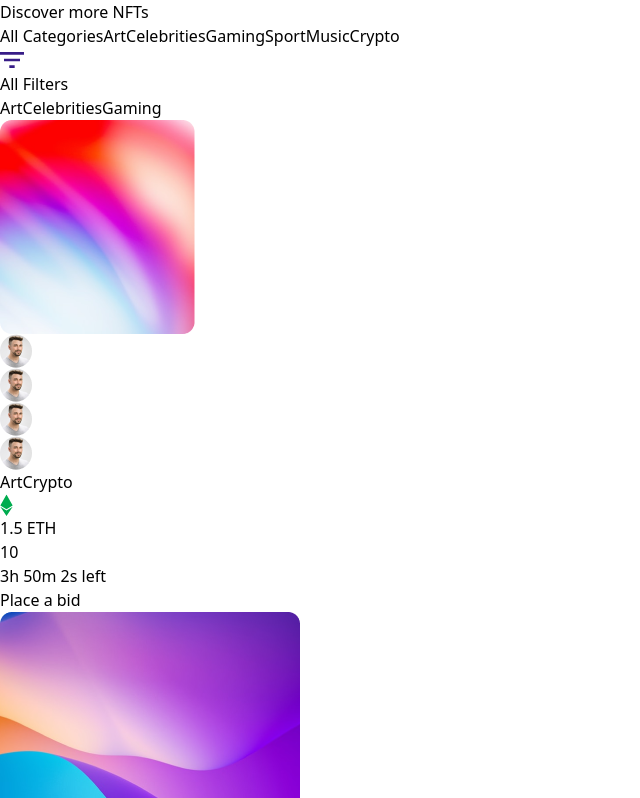
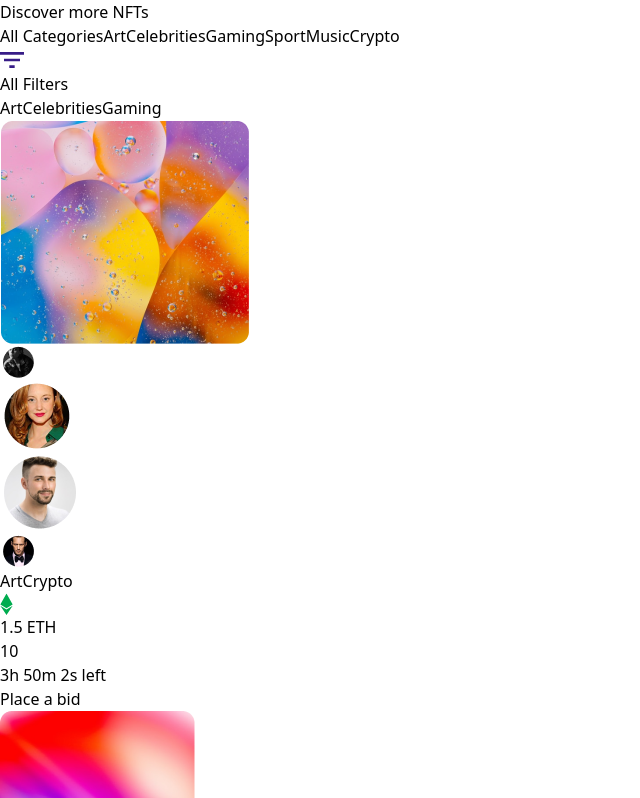
Before and after one commit to mahadi61/nfters-landing-page, a React (Vite) app: page / in a window 1280 px wide. Shown: the part 7062-7860 px from the top of the page, without its empty margins (0-640 px from the left). Built offline with nearby package versions, Linux system fonts and the light colour scheme.

Commit message:
more button work done

```diff
--- a/src/Components/Discover/DiscoverNft.jsx
+++ b/src/Components/Discover/DiscoverNft.jsx
@@ -2,23 +2,19 @@ import { useEffect, useState } from "react";
 import DiscoverCard from "./DiscoverCard";
 import FilterDropdown from "./FilterDropdown";
 
-const category = [
-  "Art",
-  "Celebrities",
-  "Gaming",
-  " Sport",
-  "Music",
-  "  Crypto",
-];
+const category = ["Art", "Celebrities", "Gaming", "Sport", "Music", "Crypto"];
 
 const DiscoverNft = () => {
   const [allNft, setAllNft] = useState([]);
+  const [showAllNfts, setShowAllNfts] = useState(false);
 
   useEffect(() => {
     fetch("./data/nftData.json")
       .then((res) => res.json())
       .then((data) => setAllNft(data));
   }, []);
+
+  let displayedNfts = showAllNfts ? allNft : allNft.slice(0, 16);
 
   return (
     <div className="bg-[#D9E0EC33]">
@@ -44,13 +40,16 @@ const DiscoverNft = () => {
           <FilterDropdown />
         </div>
         <div className="grid grid-cols-4 gap-10 mt-10">
-          {allNft.slice(1, 17).map((data, i) => (
+          {displayedNfts.map((data, i) => (
             <DiscoverCard key={i} data={data}></DiscoverCard>
           ))}
         </div>
         <div className="flex items-center justify-center mt-16">
-          {allNft.length > 16 && (
-            <button className="px-10 py-5 rounded-[50px] border-2 border-[#3D00B7] text-[#4F33A3] text-xl font-medium hover:bg-[#3D00B7] hover:text-white">
+          {!showAllNfts && allNft.length > 16 && (
+            <button
+              onClick={() => setShowAllNfts(true)}
+              className="px-10 py-5 rounded-[50px] border-2 border-[#3D00B7] text-[#4F33A3] text-xl font-medium hover:bg-[#3D00B7] hover:text-white"
+            >
               More NFTs
             </button>
           )}
```
